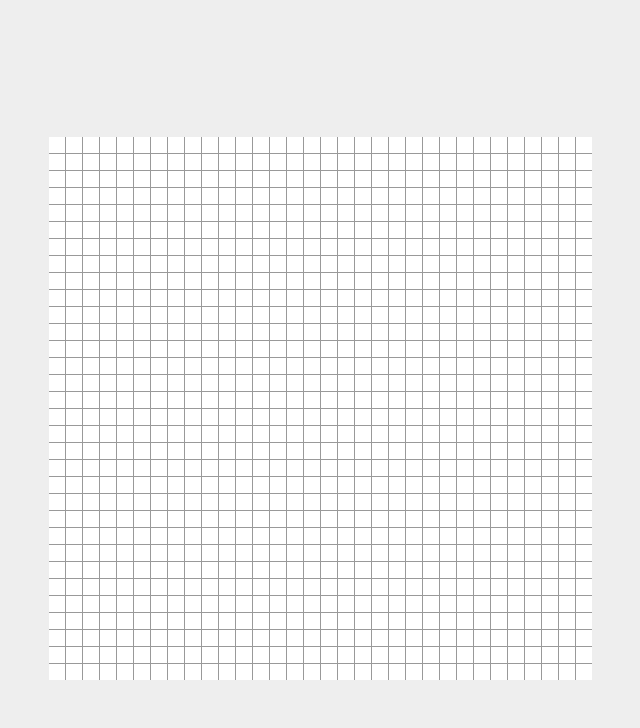
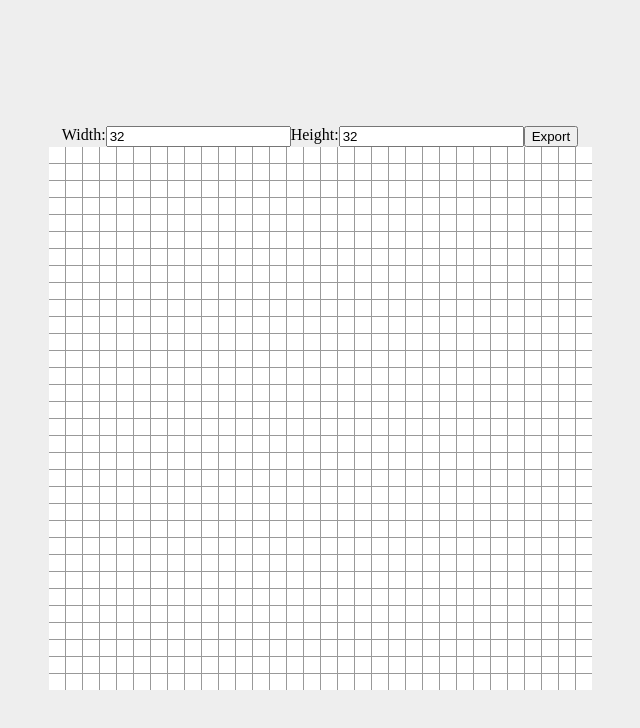
Before and after one commit to card-reaper/card-art-generator, a plain HTML site: page index.html in a window 1280 px wide. Shown: the whole page, without its empty margins (320-960 px from the left). Drawn offline with Linux system fonts and the light colour scheme.

Commit message:
Added some controls

```diff
--- a/index.html
+++ b/index.html
@@ -6,6 +6,7 @@
   <style>
     body {
       display: flex;
+      flex-direction: column;
       justify-content: center;
       align-items: center;
       height: 100vh;
@@ -30,9 +31,22 @@
     .pixel.black {
       background: black;
     }
+
+    .controls {
+      display: flex;
+      flex-direction: row;
+    }
   </style>
 </head>
 <body>
+  <div class="controls">
+    <label for="width">Width:</label>
+    <input name="width" type="number" value="32">
+    <label for="height">Height:</label>
+    <input name="height" type="number" value="32">
+    <button>Export</button>
+
+  </div>
   <div class="grid" id="grid"></div>
 
   <script>
```
